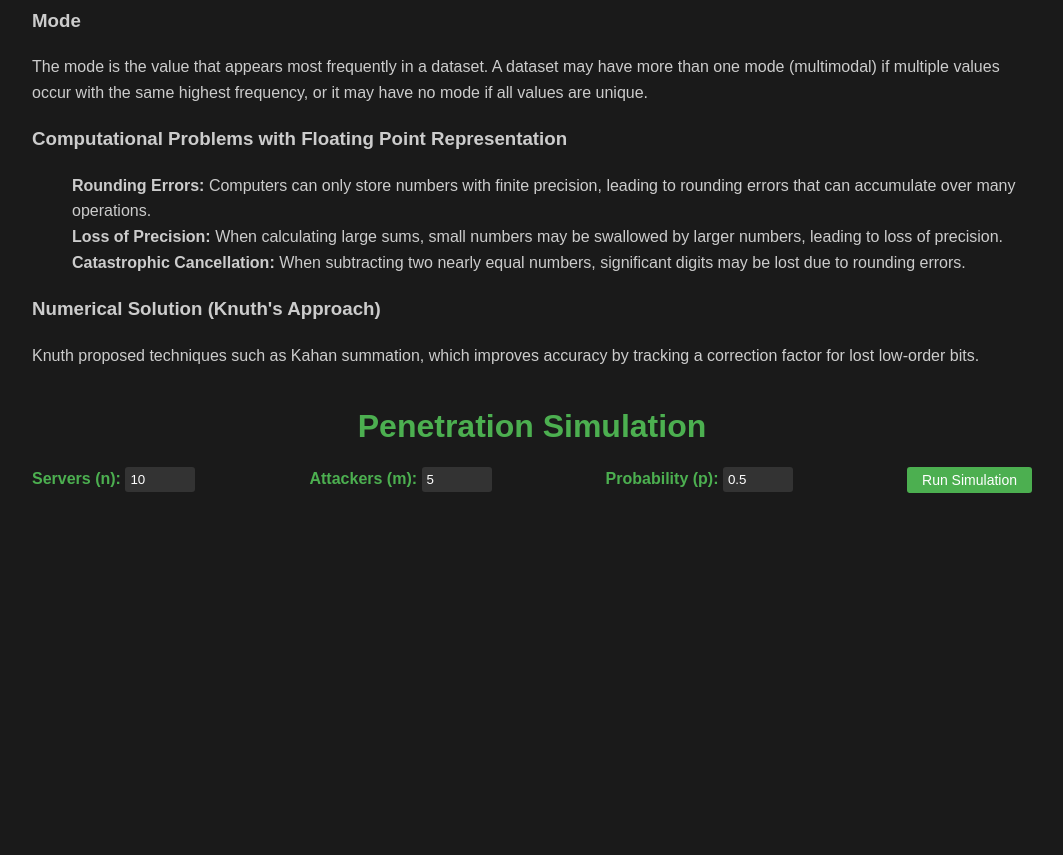
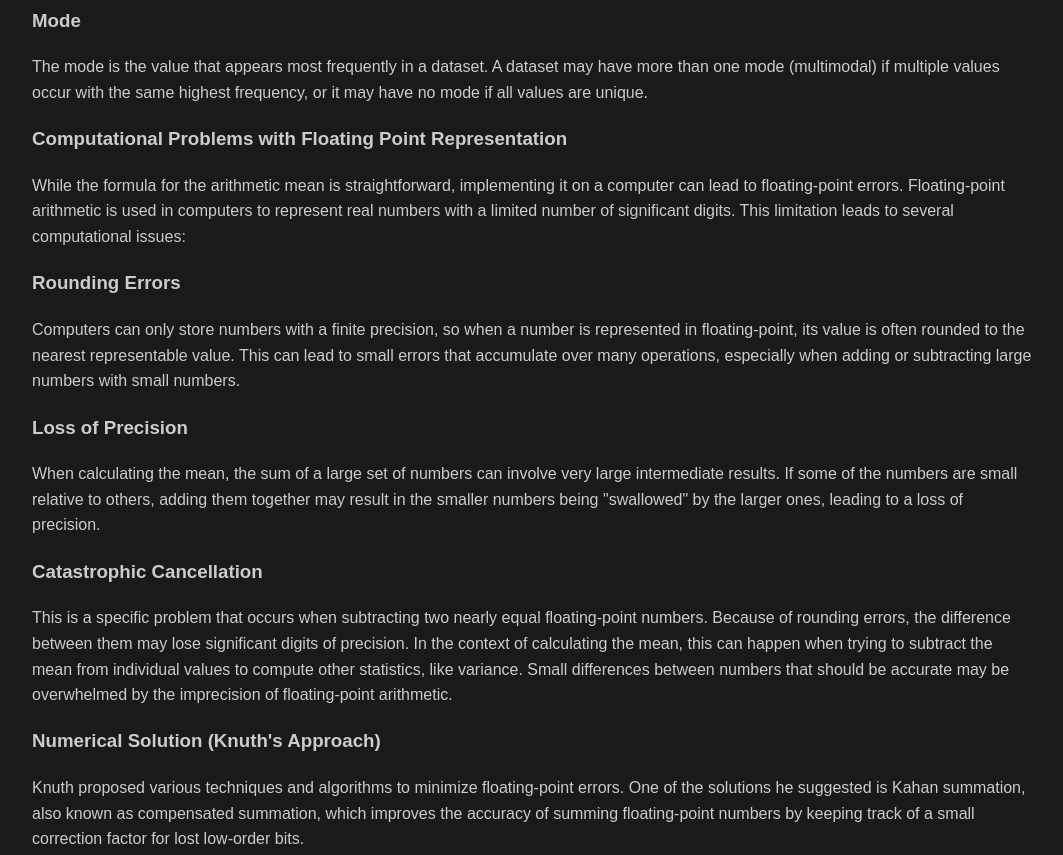
Before and after one commit to AchilleLauro/statistics2024, a plain HTML site: page index.html in a window 1280 px wide. Shown: the part 940-1795 px from the top of the page, without its empty margins (108-1171 px from the left). Drawn offline with nearby package versions, Linux system fonts and the light colour scheme.

Commit message:
Update index.html

```diff
--- a/index.html
+++ b/index.html
@@ -38,15 +38,23 @@
         <h3>Mode</h3>
         <p>The mode is the value that appears most frequently in a dataset. A dataset may have more than one mode (multimodal) if multiple values occur with the same highest frequency, or it may have no mode if all values are unique.</p>
 
-        <h3>Computational Problems with Floating Point Representation</h3>
-        <ul>
-            <li><strong>Rounding Errors:</strong> Computers can only store numbers with finite precision, leading to rounding errors that can accumulate over many operations.</li>
-            <li><strong>Loss of Precision:</strong> When calculating large sums, small numbers may be swallowed by larger numbers, leading to loss of precision.</li>
-            <li><strong>Catastrophic Cancellation:</strong> When subtracting two nearly equal numbers, significant digits may be lost due to rounding errors.</li>
-        </ul>
+        <section>
+            <h3>Computational Problems with Floating Point Representation</h2>
+
+            <p>While the formula for the arithmetic mean is straightforward, implementing it on a computer can lead to floating-point errors. Floating-point arithmetic is used in computers to represent real numbers with a limited number of significant digits. This limitation leads to several computational issues:</p>
+
+            <h3>Rounding Errors</h3>
+            <p>Computers can only store numbers with a finite precision, so when a number is represented in floating-point, its value is often rounded to the nearest representable value. This can lead to small errors that accumulate over many operations, especially when adding or subtracting large numbers with small numbers.</p>
+
+            <h3>Loss of Precision</h3>
+            <p>When calculating the mean, the sum of a large set of numbers can involve very large intermediate results. If some of the numbers are small relative to others, adding them together may result in the smaller numbers being "swallowed" by the larger ones, leading to a loss of precision.</p>
+
+            <h3>Catastrophic Cancellation</h3>
+            <p>This is a specific problem that occurs when subtracting two nearly equal floating-point numbers. Because of rounding errors, the difference between them may lose significant digits of precision. In the context of calculating the mean, this can happen when trying to subtract the mean from individual values to compute other statistics, like variance. Small differences between numbers that should be accurate may be overwhelmed by the imprecision of floating-point arithmetic.</p>
+        </section>
 
         <h3>Numerical Solution (Knuth's Approach)</h3>
-        <p>Knuth proposed techniques such as Kahan summation, which improves accuracy by tracking a correction factor for lost low-order bits.</p>
+        <p>Knuth proposed various techniques and algorithms to minimize floating-point errors. One of the solutions he suggested is Kahan summation, also known as compensated summation, which improves the accuracy of summing floating-point numbers by keeping track of a small correction factor for lost low-order bits.</p>
     </div>
 
     <h1>Penetration Simulation</h1>
@@ -74,6 +82,6 @@
         <canvas id="attackerDistributionChart"></canvas>
     </div>
 
-    <script src="simulation.js"></script>
+    <script src="script.js"></script>
 </body>
 </html>
```
